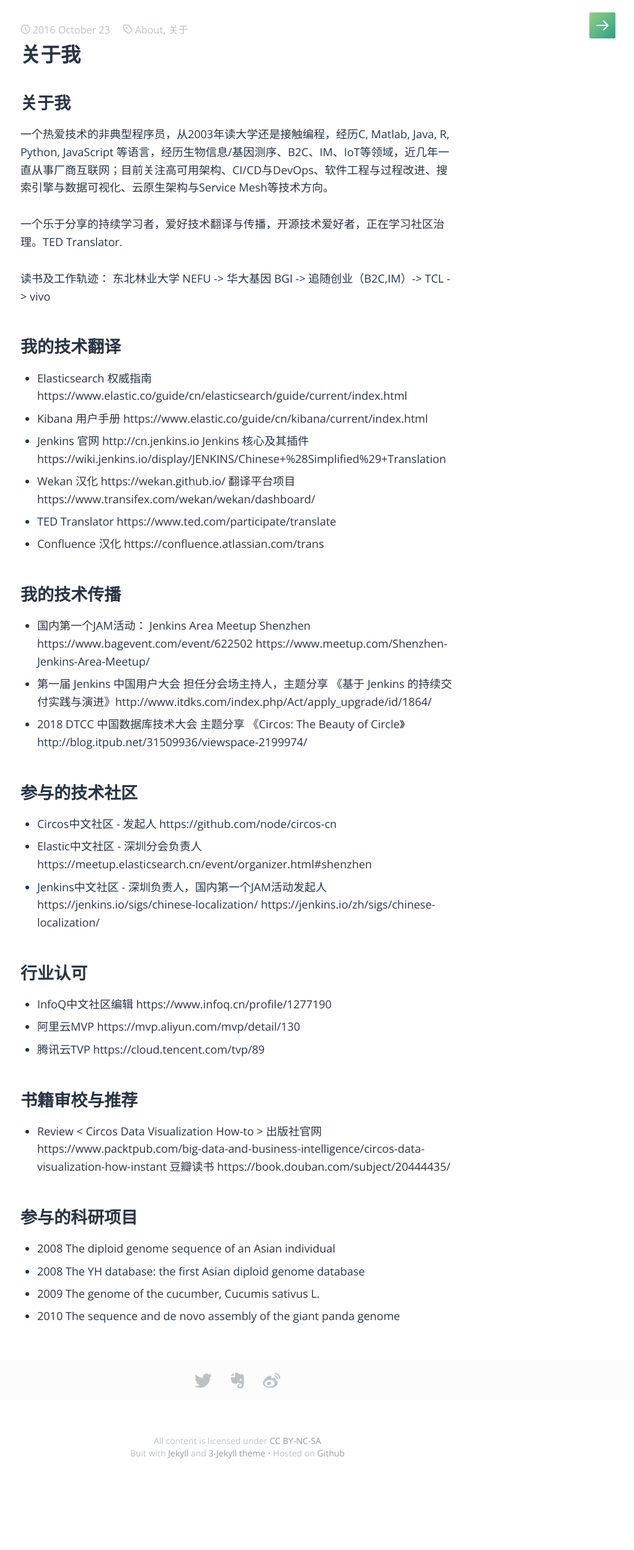
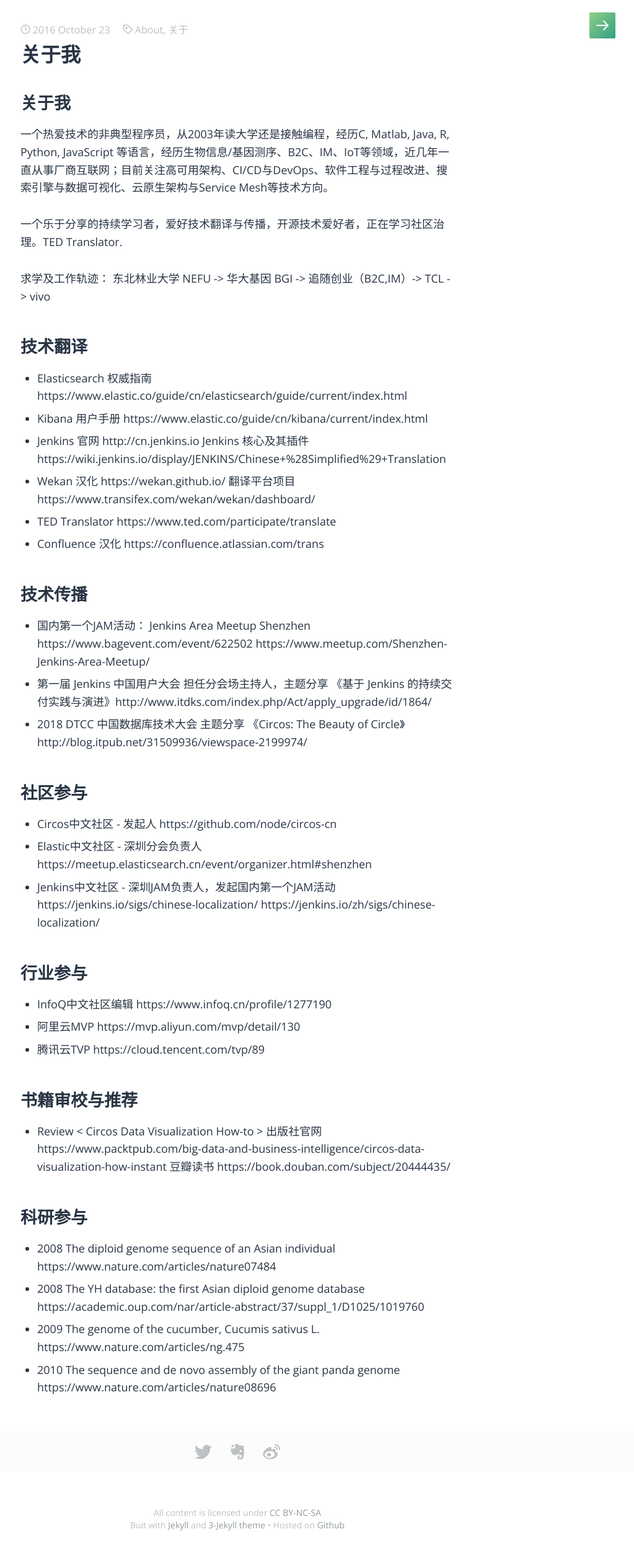
Before and after one commit to node/node.github.io, a Jekyll site: the page built from _posts/personal/2016-10-23-about-me.md, in a window 1280 px wide. Shown: the whole page at 62% size, without its empty margins (257-1280 px from the left). Built offline with Jekyll 4.4.1, drawn with Linux system fonts in a browser that asks for light colours; some web fonts are replaced.

Commit message:
Update 2016-10-23-about-me.md

```diff
--- a/_posts/personal/2016-10-23-about-me.md
+++ b/_posts/personal/2016-10-23-about-me.md
@@ -11,10 +11,10 @@ description: 关于我
 
 一个乐于分享的持续学习者，爱好技术翻译与传播，开源技术爱好者，正在学习社区治理。TED Translator.
 
-读书及工作轨迹： 东北林业大学 NEFU -> 华大基因 BGI -> 追随创业（B2C,IM）-> TCL -> vivo
+求学及工作轨迹： 东北林业大学 NEFU -> 华大基因 BGI -> 追随创业（B2C,IM）-> TCL -> vivo
 
 
-## 我的技术翻译
+## 技术翻译
 * Elasticsearch 权威指南 https://www.elastic.co/guide/cn/elasticsearch/guide/current/index.html
 * Kibana 用户手册 https://www.elastic.co/guide/cn/kibana/current/index.html
 * Jenkins 官网  http://cn.jenkins.io  Jenkins 核心及其插件 https://wiki.jenkins.io/display/JENKINS/Chinese+%28Simplified%29+Translation
@@ -22,17 +22,17 @@ description: 关于我
 * TED Translator   https://www.ted.com/participate/translate
 * Confluence 汉化  https://confluence.atlassian.com/trans
 
-## 我的技术传播
+## 技术传播
 * 国内第一个JAM活动： Jenkins Area Meetup Shenzhen https://www.bagevent.com/event/622502  https://www.meetup.com/Shenzhen-Jenkins-Area-Meetup/
 * 第一届 Jenkins 中国用户大会 担任分会场主持人，主题分享 《基于 Jenkins 的持续交付实践与演进》http://www.itdks.com/index.php/Act/apply_upgrade/id/1864/
 * 2018 DTCC 中国数据库技术大会 主题分享 《Circos: The Beauty of Circle》 http://blog.itpub.net/31509936/viewspace-2199974/
 
-## 参与的技术社区
+## 社区参与
 * Circos中文社区 - 发起人 https://github.com/node/circos-cn
 * Elastic中文社区 - 深圳分会负责人  https://meetup.elasticsearch.cn/event/organizer.html#shenzhen
-* Jenkins中文社区 - 深圳负责人，国内第一个JAM活动发起人 https://jenkins.io/sigs/chinese-localization/  https://jenkins.io/zh/sigs/chinese-localization/
+* Jenkins中文社区 - 深圳JAM负责人，发起国内第一个JAM活动 https://jenkins.io/sigs/chinese-localization/  https://jenkins.io/zh/sigs/chinese-localization/
 
-## 行业认可
+## 行业参与
 * InfoQ中文社区编辑 https://www.infoq.cn/profile/1277190
 * 阿里云MVP https://mvp.aliyun.com/mvp/detail/130
 * 腾讯云TVP https://cloud.tencent.com/tvp/89
@@ -43,8 +43,8 @@ description: 关于我
   豆瓣读书 https://book.douban.com/subject/20444435/
 
 
-## 参与的科研项目
-* 2008 The diploid genome sequence of an Asian individual
-* 2008 The YH database: the first Asian diploid genome database
-* 2009 The genome of the cucumber, Cucumis sativus L.
-* 2010 The sequence and de novo assembly of the giant panda genome
+## 科研参与
+* 2008 The diploid genome sequence of an Asian individual https://www.nature.com/articles/nature07484
+* 2008 The YH database: the first Asian diploid genome database https://academic.oup.com/nar/article-abstract/37/suppl_1/D1025/1019760
+* 2009 The genome of the cucumber, Cucumis sativus L. https://www.nature.com/articles/ng.475
+* 2010 The sequence and de novo assembly of the giant panda genome https://www.nature.com/articles/nature08696
```
